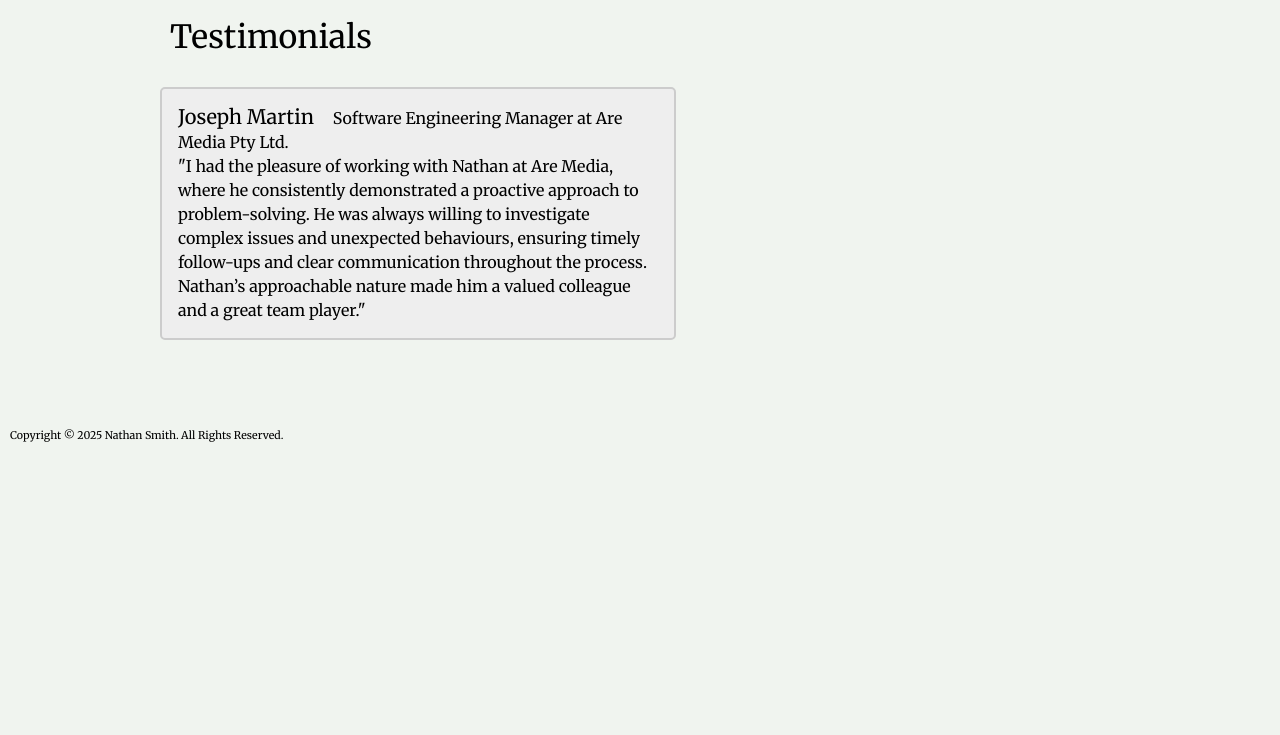
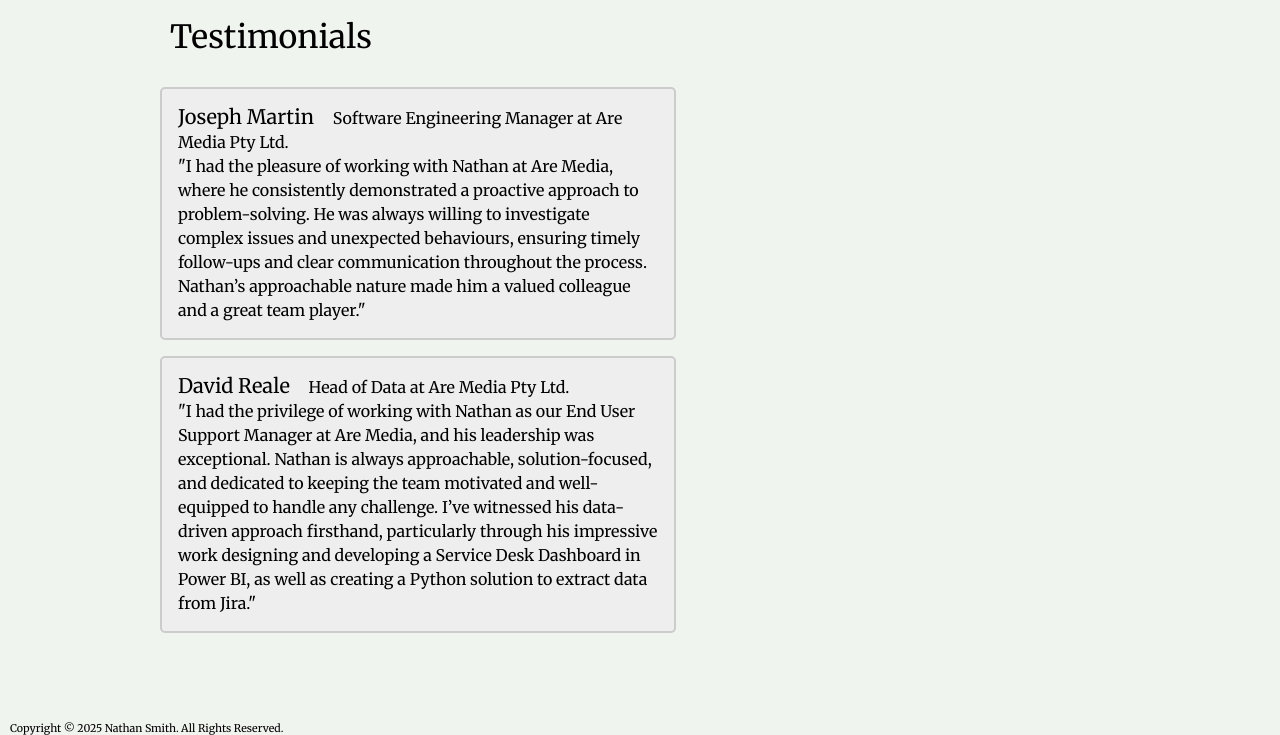
Before and after one commit to smithna84/nathan_smith, a plain HTML site: page index.html in a window 1280 px wide. Shown: the part 3278-4013 px from the top of the page. Before the commit the page ends 3720 px from the top, so only its background shows below. Drawn offline with Linux system fonts and the light colour scheme; a web font is replaced by a local one.

Commit message:
Added a new testimonial.

```diff
--- a/index.html
+++ b/index.html
@@ -141,6 +141,17 @@
             Nathan’s approachable nature made him a valued colleague and
             a great team player."</p>
         </div>
+        <div class="container">
+          <p><span >David Reale</span> Head of Data at Are Media Pty Ltd.</p>
+          <p>"I had the privilege of working with Nathan as our End User
+            Support Manager at Are Media, and his leadership was exceptional.
+            Nathan is always approachable, solution-focused, and dedicated to
+            keeping the team motivated and well-equipped to handle any challenge.
+            I’ve witnessed his data-driven approach firsthand, particularly
+            through his impressive work designing and developing a Service Desk
+            Dashboard in Power BI, as well as creating a Python solution to
+            extract data from Jira."</p>
+        </div>
       </div>
     </div>
   </body>
```
